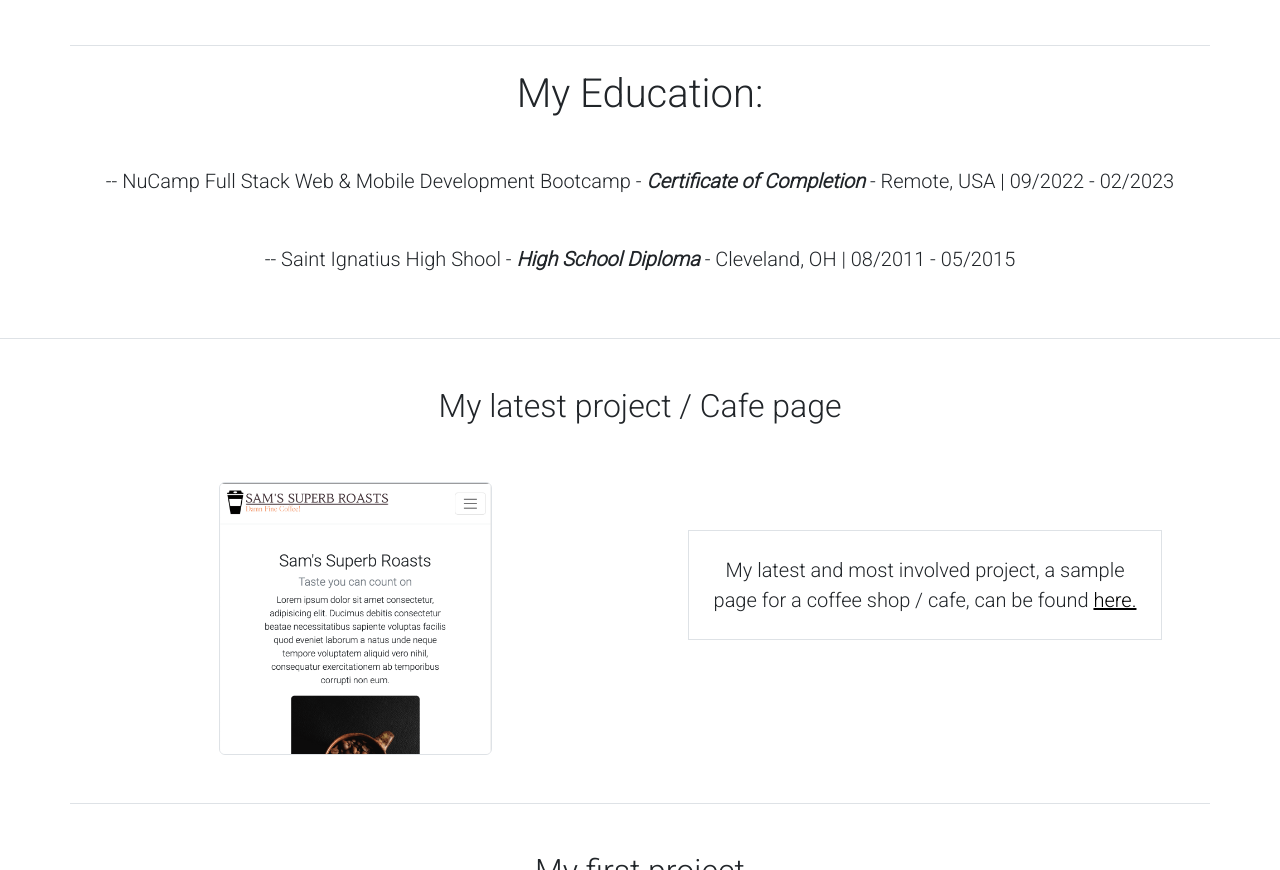
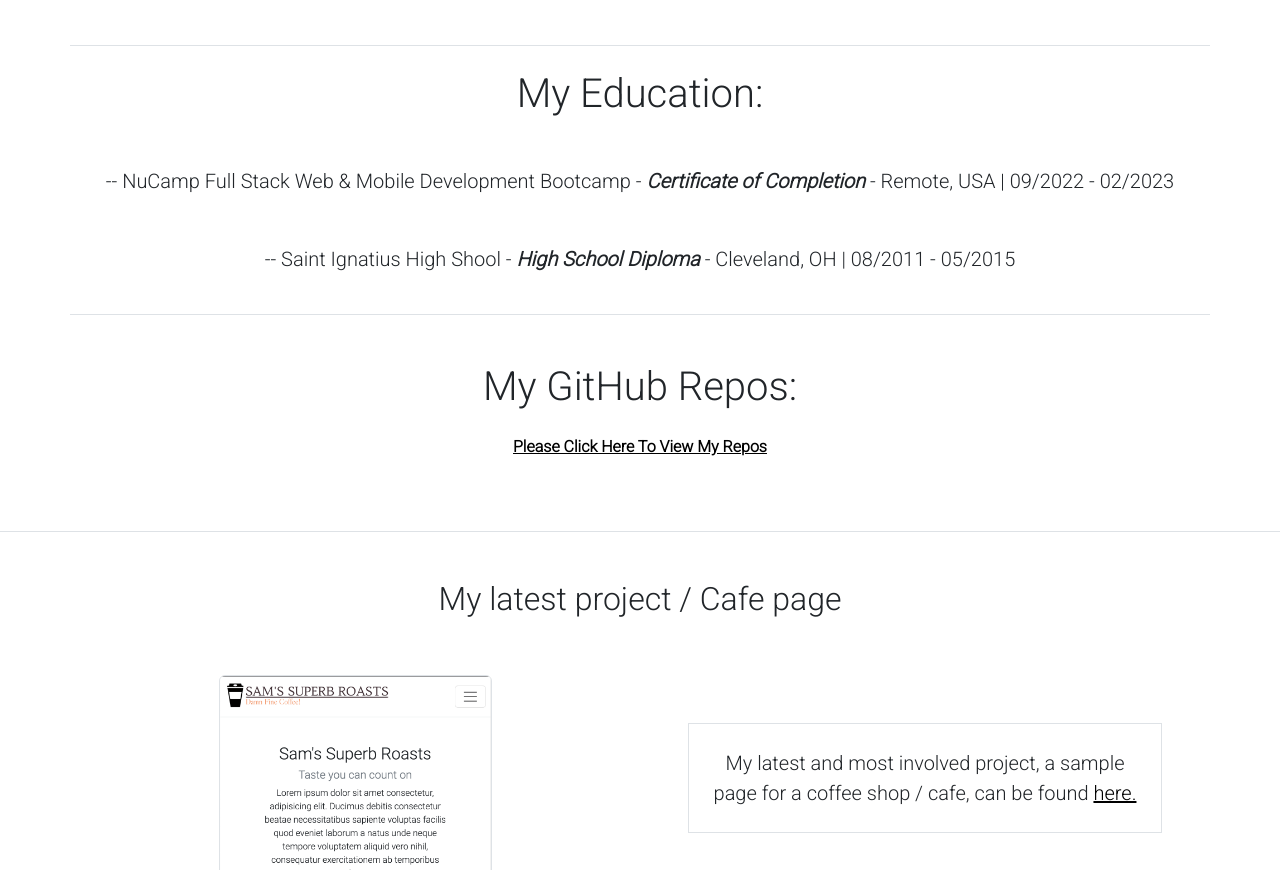
Before and after one commit to Slyons2397/lyons_portfolio, a website: page index.html in a window 1280 px wide. Shown: the part 1262-2132 px from the top of the page. Drawn offline with nearby package versions, Linux system fonts and the light colour scheme.

Commit message:
Updated portfolio to include about me, skills, repos, and education.

```diff
--- a/index.html
+++ b/index.html
@@ -94,7 +94,7 @@
                         </ul>
                     </div>
                 </div>
-                <div class="row justify-content-center mt-4">
+                <div class="row justify-content-center mt-4 pb-4 border-bottom">
                     <div class="col text-center">
                         <h1 class="text-center">My Education:</h1>
                         <p class="lead mt-5">
@@ -103,6 +103,12 @@
                         <p class="lead mt-5">
                             -- Saint Ignatius High Shool - <span class="fw-bold fst-italic">High School Diploma</span> - Cleveland, OH | 08/2011 - 05/2015
                         </p>
+                    </div>
+                </div>
+                <div class="row justify-content-center mt-5 pb-4">
+                    <div class="col text-center">
+                        <h1 class="mb-4">My GitHub Repos:</h1>
+                        <a class="noLinkColor fw-bold" href="https://github.com/Slyons2397?tab=repositories">Please Click Here To View My Repos</a>
                     </div>
                 </div>
         </div>
```
